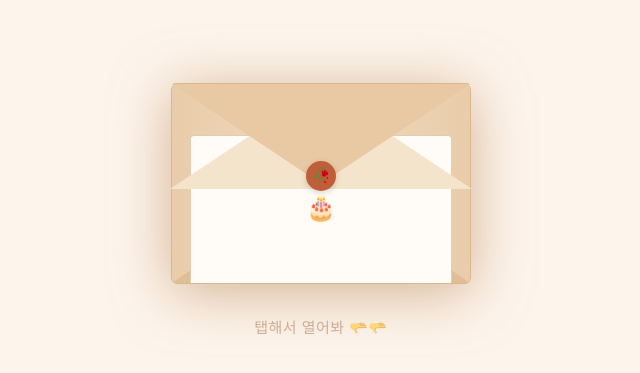
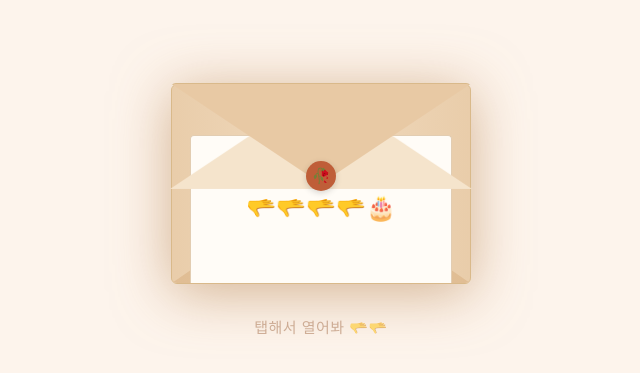
Before and after one commit to dlrj0/-, a plain HTML site: page index.html in a window 1280 px wide. Shown: the part 189-562 px from the top of the page, without its empty margins (319-959 px from the left). Drawn offline with Linux system fonts and the light colour scheme.

Commit message:
Update index.html

```diff
--- a/index.html
+++ b/index.html
@@ -260,7 +260,7 @@ body.scrollable { overflow: auto; }
   <div class="envelope" id="envelope" onclick="openEnvelope()">
     <div class="env-flap-wrap"></div>
     <div class="env-body">
-      <div class="env-letter">🎂</div>
+      <div class="env-letter">🫳🫳🫳🫳🎂</div>
     </div>
     <div class="env-seal">🥀</div>
   </div>
```
